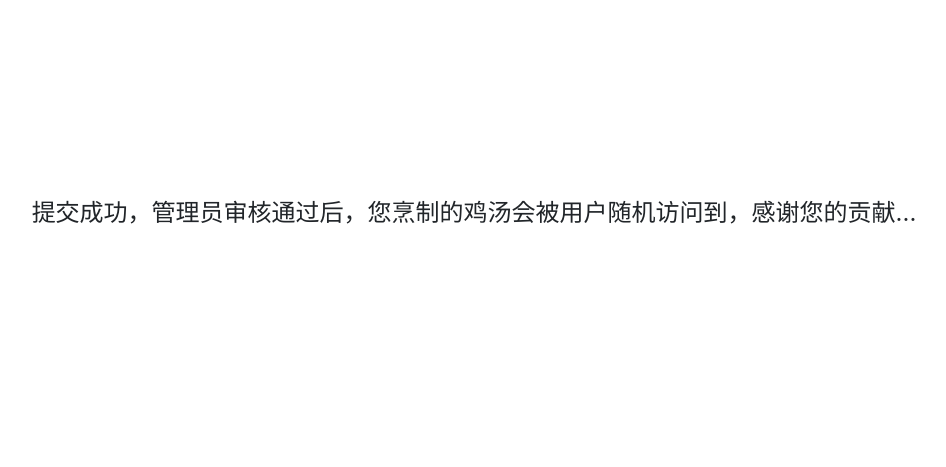
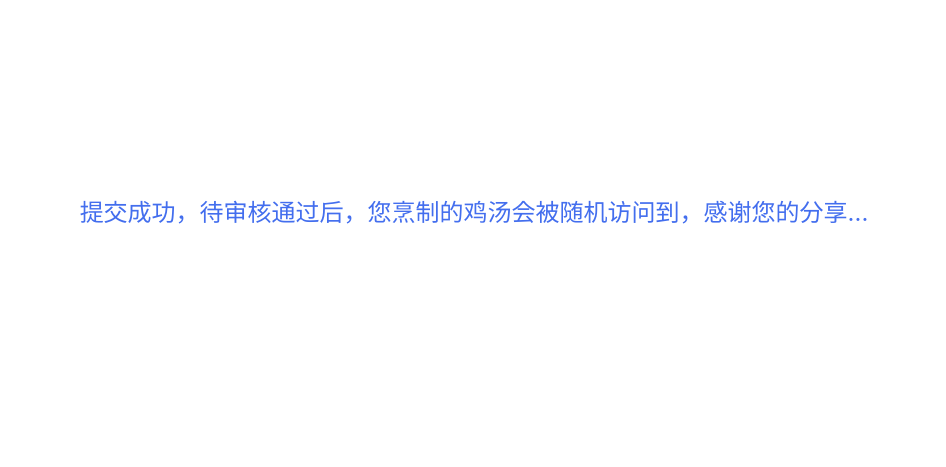
Before and after one commit to icokeeer/souls_fun, a Django app: template souls/templates/boil_response.html in a window 1280 px wide. Shown: the part 139-606 px from the top of the page, without its empty margins (166-1112 px from the left). Run offline with Django 3.2, Linux system fonts and the light colour scheme; the template is opened without the code that fills it, so the values that code supplies are empty; some libraries are stand-ins or nearby versions.

```diff
--- a/souls/templates/boil_response.html
+++ b/souls/templates/boil_response.html
@@ -32,7 +32,7 @@
 
 <div class="main-wrapper" style="position: relative; top: -6vh;">
 <div class="container main-sentence justify-content-center text-center">
-    <span id="sentence" style="font-size: 1.5rem;">提交成功，管理员审核通过后，您烹制的鸡汤会被用户随机访问到，感谢您的贡献...</span>
+    <span id="sentence" style="font-size: 1.5rem; color:#436EEE">提交成功，待审核通过后，您烹制的鸡汤会被随机访问到，感谢您的分享...</span>
 </div>
 </div>
 
```
